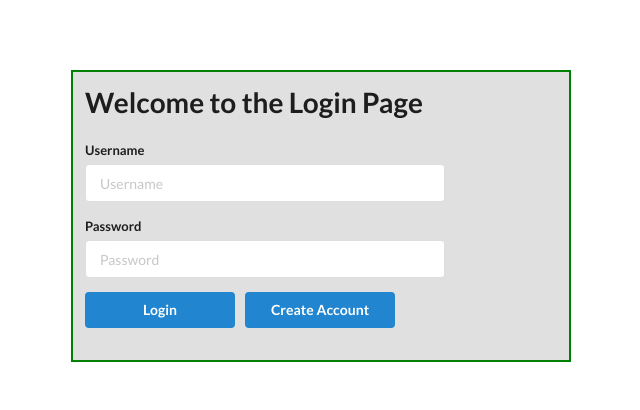
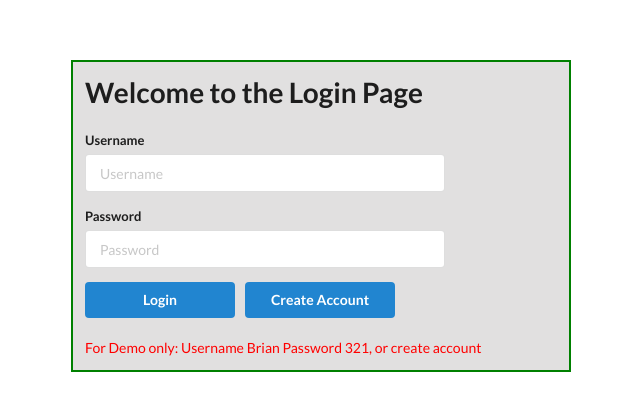
Before and after one commit to BGH76/sales-point, a React (Create React App) app: page / in a window 1280 px wide. Shown: the part 104-514 px from the top of the page, without its empty margins (319-959 px from the left). Built offline with nearby package versions, Linux system fonts and the light colour scheme.

Commit message:
update demo login

```diff
--- a/src/pages/LoginPage.js
+++ b/src/pages/LoginPage.js
@@ -19,6 +19,11 @@ const LoginPage = () => {
             username: e.target.username.value,
             password: e.target.password.value
         }
+        // For Demo login
+        if(!temp.username && !temp.password) {
+            temp.username = "Brian";
+            temp.password = "321";
+        }
         const result = await handleLogin(temp);
         if (result === 'invalid') {
             console.log(result);
@@ -31,12 +36,10 @@ const LoginPage = () => {
                 <div className="ui container login-container">
                     <h1>Welcome to the Login Page</h1>
                     <form onSubmit={handleSubmit} className="ui form error">
-                        {/* <Field name="username" component={this.renderInput} label="Username" /> */}
                         <div className="field field-login">
                             <label>Username</label>
                             <input name='username' value={`${username}`} onChange={(e)=> setUsername(e.target.value)} onFocus={()=>setError('hidden')} placeholder="Username"></input>
                         </div>
-                        {/* <Field name="password" component={this.renderInput} label="Password" /> */}
                         <div className="field field-login">
                             <label>Password</label>
                             <input name='password' value={`${password}`} onChange={(e)=> setPassword(e.target.value)} onFocus={()=>setError('hidden')} placeholder="Password"></input>
@@ -47,6 +50,9 @@ const LoginPage = () => {
                     <div className={`login error ${error}`} style={{color: 'red'}}>
                         Error: Invalid Username or Password
                     </div>
+                    <div style={{color: 'red'}}>
+                        For Demo only: Username Brian Password 321, or create account
+                    </div>
                 </div>
             </React.Fragment>
         );
```
